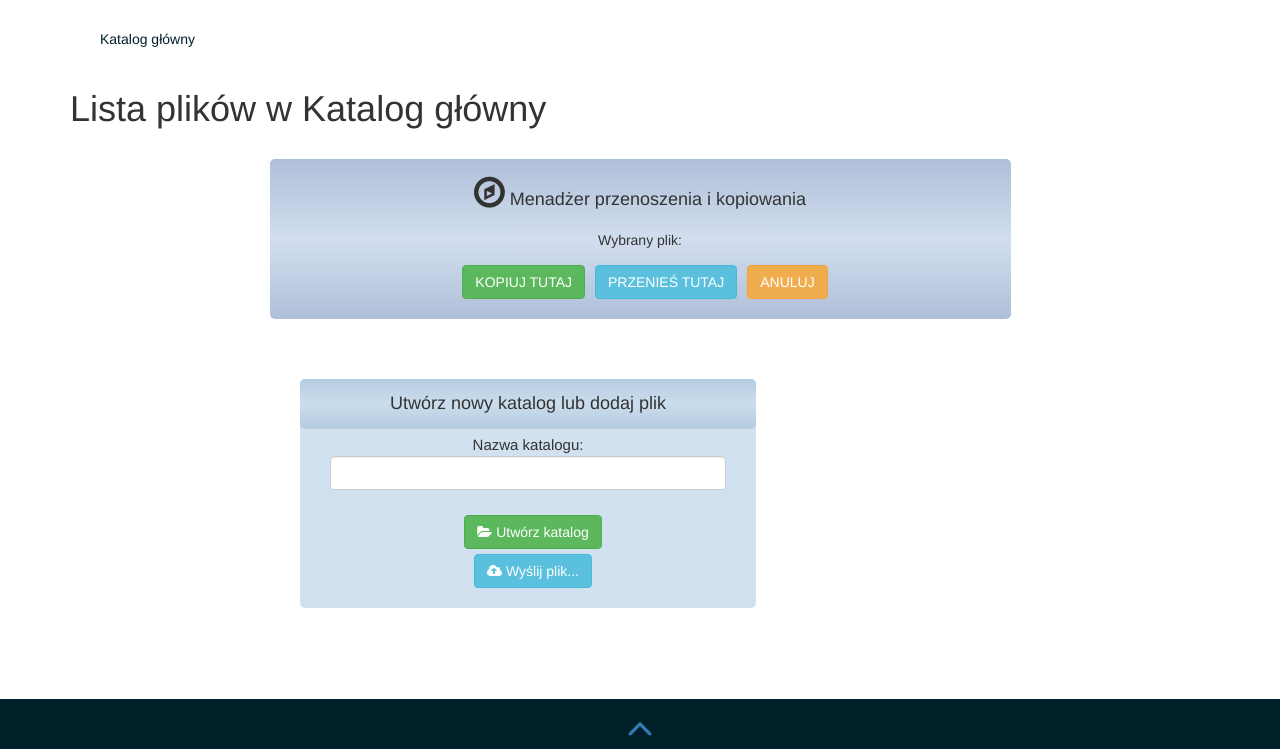
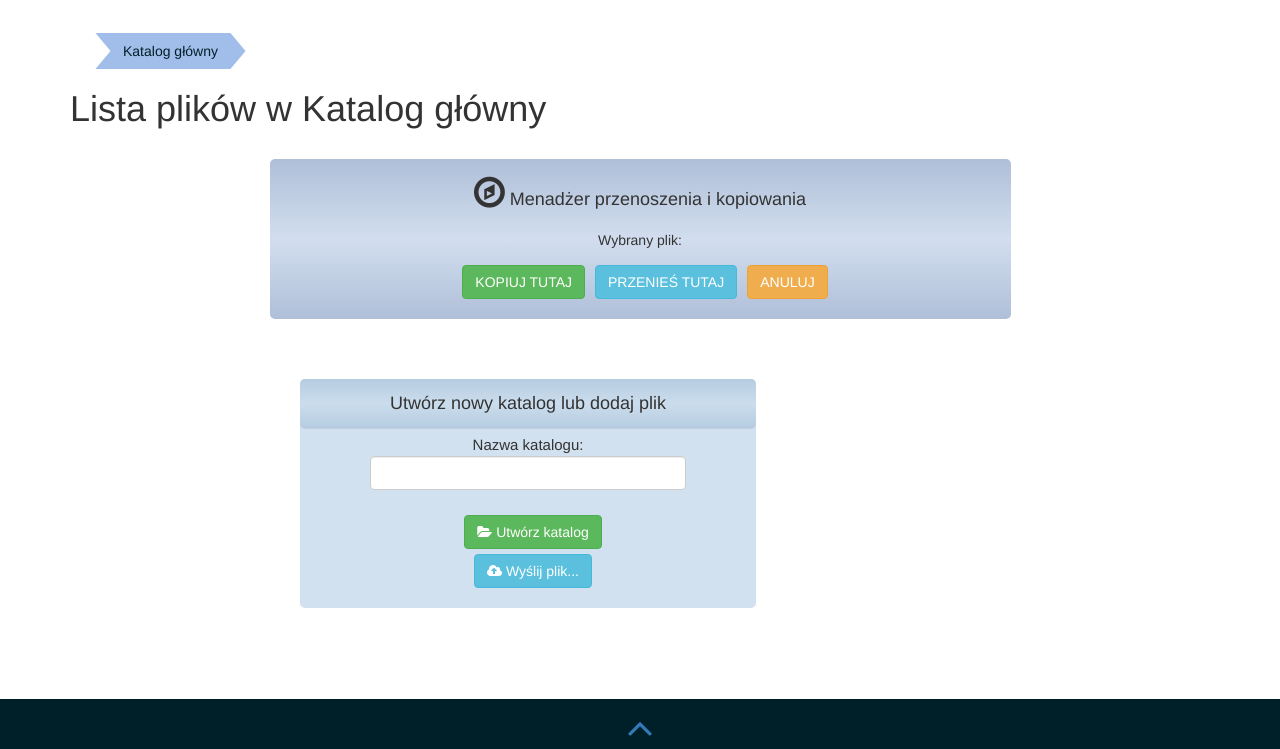
Before and after one commit to Username300/CloudSCI, a PHP site: page /engine/filemanager.php in a window 1280 px wide. Shown: the part 51-800 px from the top of the page. Run offline with PHP 8.4, Linux system fonts and the light colour scheme; the visitor is signed in with stand-in values (Sample User, id 1); data that the repository does not hold is empty; some libraries are stand-ins or nearby versions.

Commit message:
Update filemanager.css

```diff
--- a/css/filemanager.css
+++ b/css/filemanager.css
@@ -1,3 +1,55 @@
+.chevron {
+  display: inline-block;
+  position: relative;
+  clear: both;
+  padding: 8px 20px;
+  /*height:40px;
+  width: 200px;*/
+  height:auto;
+  width: auto;
+  margin-left:3px;
+  margin-top: 4px;
+  text-align:center;
+}
+
+.chevron:before {
+  content: '';
+  position: absolute;
+  top: 0;
+  left: 0;
+  height: 50%;
+  width: 100%;
+  background: rgb(161, 190, 234);
+  color: white;
+  -webkit-transform: skew(40deg, 0deg);
+  -moz-transform: skew(40deg, 0deg);
+  -ms-transform: skew(40deg, 0deg);
+  -o-transform: skew(40deg, 0deg);
+  transform: skew(40deg, 0deg);
+  z-index:-1;
+}
+
+.chevron:after {
+  content: '';
+  position: absolute;
+  top: 50%;
+  right: 0;
+  height: 50%;
+  width: 100%;
+  background: rgb(161, 190, 234);
+  -webkit-transform: skew(-40deg, 0deg);
+  -moz-transform: skew(-40deg, 0deg);
+  -ms-transform: skew(-40deg, 0deg);
+  -o-transform: skew(-40deg, 0deg);
+  transform: skew(-40deg, 0deg);
+   z-index:-1;
+}
+/*.chevron a:hover{
+	text-decoration: none;
+}
+.chevron a:active{
+	text-decoration: none;
+}*/
 .navbar{
 	border-radius: 0px !important;
 	color: white !important;
@@ -187,6 +239,10 @@
 	margin-bottom:40px;
 	border-radius: 5px;
 	background-color: #d2e1ef;
+}
+.catalog-input{
+	width: 80% !important;
+	margin: 0 auto;
 }
 .folderinner1{
 	text-align:center;
```
